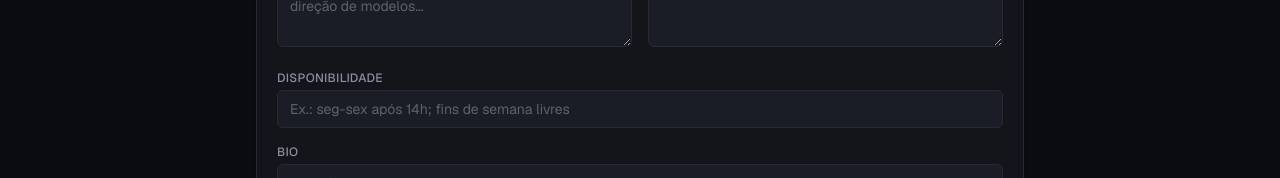
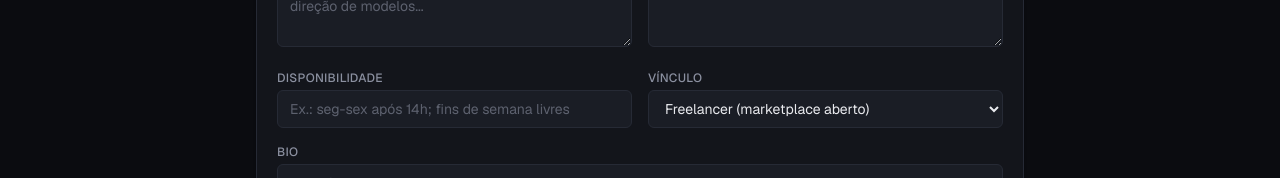
Before and after one commit to luccasbeckreistakehometest/takehome-test, a Next.js app: page /professionals/new in a window 1280 px wide. Shown: the part 507-685 px from the top of the page. Built offline with nearby package versions, Linux system fonts and the light colour scheme; no server answers; the database is empty.

Commit message:
feat: vínculo do profissional (freelancer vê marketplace aberto; funcionário full-time vê demandas da agência incl. internas) — campo no form + filtro de oportunidades por employmentType

```diff
--- a/app/api/professionals/[id]/route.ts
+++ b/app/api/professionals/[id]/route.ts
@@ -24,9 +24,15 @@ export async function GET(_request: Request, { params }: Context) {
     stats,
     tier: professionalTier(stats),
     projects: listProjects({ professionalId: id }),
-    opportunities: listProjects({ openOnly: true }).filter(
-      (project) => project.mode !== "internal"
-    ),
+    // Freelancer: só o marketplace aberto (demandas externas, precisa se
+    // candidatar). Funcionário full-time: vê as demandas da agência, incluindo
+    // as internas — é do time da casa. (Multi-agência filtraria por agencyId.)
+    opportunities:
+      professional.employmentType === "employee"
+        ? listProjects({ openOnly: true })
+        : listProjects({ openOnly: true }).filter(
+            (project) => project.mode !== "internal"
+          ),
     applications: listApplicationsByProfessional(id),
   });
 }
--- a/components/ProfessionalForm.tsx
+++ b/components/ProfessionalForm.tsx
@@ -23,6 +23,7 @@ const EMPTY: ProfessionalInput = {
   portfolio: [],
   priceRange: "",
   availability: "",
+  employmentType: "freelancer",
 };
 
 export default function ProfessionalForm({
@@ -160,6 +161,7 @@ export default function ProfessionalForm({
             />
           </div>
         </div>
+        <div className="grid gap-4 sm:grid-cols-2">
           <div>
             <Label>Disponibilidade</Label>
             <Input
@@ -167,6 +169,20 @@ export default function ProfessionalForm({
               onChange={(e) => set("availability", e.target.value)}
               placeholder="Ex.: seg-sex após 14h; fins de semana livres"
             />
+          </div>
+          <div>
+            <Label>Vínculo</Label>
+            <select
+              value={form.employmentType}
+              onChange={(e) =>
+                set("employmentType", e.target.value as "freelancer" | "employee")
+              }
+              className="w-full rounded-md border border-edge bg-surface-2 px-3 py-2 text-sm text-foreground outline-none transition-colors focus:border-accent"
+            >
+              <option value="freelancer">Freelancer (marketplace aberto)</option>
+              <option value="employee">Funcionário full-time (só demandas da agência)</option>
+            </select>
+          </div>
         </div>
         <div>
           <Label>Bio</Label>
--- a/lib/marketplace-db.ts
+++ b/lib/marketplace-db.ts
@@ -28,6 +28,7 @@ db.exec(`
     bio TEXT NOT NULL DEFAULT '',
     portfolio TEXT NOT NULL DEFAULT '[]',
     priceRange TEXT NOT NULL DEFAULT '',
+    employmentType TEXT NOT NULL DEFAULT 'freelancer',
     createdAt TEXT NOT NULL
   );
   CREATE TABLE IF NOT EXISTS projects (
@@ -216,6 +217,9 @@ const professionalColumns = (
 if (professionalColumns.length > 0 && !professionalColumns.includes("availability")) {
   db.exec("ALTER TABLE professionals ADD COLUMN availability TEXT NOT NULL DEFAULT ''");
 }
+if (professionalColumns.length > 0 && !professionalColumns.includes("employmentType")) {
+  db.exec("ALTER TABLE professionals ADD COLUMN employmentType TEXT NOT NULL DEFAULT 'freelancer'");
+}
 const annotationColumns = (
   db.prepare("PRAGMA table_info(annotations)").all() as { name: string }[]
 ).map((column) => column.name);
@@ -257,8 +261,8 @@ export function getProfessional(id: string): Professional | null {
 export function createProfessional(input: ProfessionalInput): Professional {
   const professional: Professional = { ...input, id: randomUUID(), createdAt: now() };
   db.prepare(
-    `INSERT INTO professionals (id, name, role, email, phone, location, skills, specialties, marketFocus, bio, portfolio, priceRange, availability, createdAt)
-     VALUES (@id, @name, @role, @email, @phone, @location, @skills, @specialties, @marketFocus, @bio, @portfolio, @priceRange, @availability, @createdAt)`
+    `INSERT INTO professionals (id, name, role, email, phone, location, skills, specialties, marketFocus, bio, portfolio, priceRange, availability, employmentType, createdAt)
+     VALUES (@id, @name, @role, @email, @phone, @location, @skills, @specialties, @marketFocus, @bio, @portfolio, @priceRange, @availability, @employmentType, @createdAt)`
   ).run({
     ...professional,
     skills: JSON.stringify(professional.skills),
@@ -273,7 +277,7 @@ export function updateProfessional(
 ): Professional | null {
   if (!getProfessional(id)) return null;
   db.prepare(
-    `UPDATE professionals SET name=@name, role=@role, email=@email, phone=@phone, location=@location, skills=@skills, specialties=@specialties, marketFocus=@marketFocus, bio=@bio, portfolio=@portfolio, priceRange=@priceRange, availability=@availability WHERE id=@id`
+    `UPDATE professionals SET name=@name, role=@role, email=@email, phone=@phone, location=@location, skills=@skills, specialties=@specialties, marketFocus=@marketFocus, bio=@bio, portfolio=@portfolio, priceRange=@priceRange, availability=@availability, employmentType=@employmentType WHERE id=@id`
   ).run({
     ...input,
     id,
--- a/lib/marketplace-types.ts
+++ b/lib/marketplace-types.ts
@@ -14,6 +14,9 @@ export type Professional = {
   portfolio: { title: string; url: string }[];
   priceRange: string;
   availability: string; // disponibilidade (dias/horários livres)
+  // freelancer = vê o marketplace aberto e se candidata; employee = full-time
+  // da agência, vê as demandas dos clientes da agência (inclui internas).
+  employmentType: "freelancer" | "employee";
   createdAt: string;
 };
 
--- a/lib/validation.ts
+++ b/lib/validation.ts
@@ -44,6 +44,7 @@ export const professionalSchema = z.object({
     .default([]),
   priceRange: z.string().trim().default(""),
   availability: z.string().trim().default(""),
+  employmentType: z.enum(["freelancer", "employee"]).default("freelancer"),
 });
 
 export const projectSchema = z.object({
```
Lines whose indentation alone changed are shown as unchanged.
